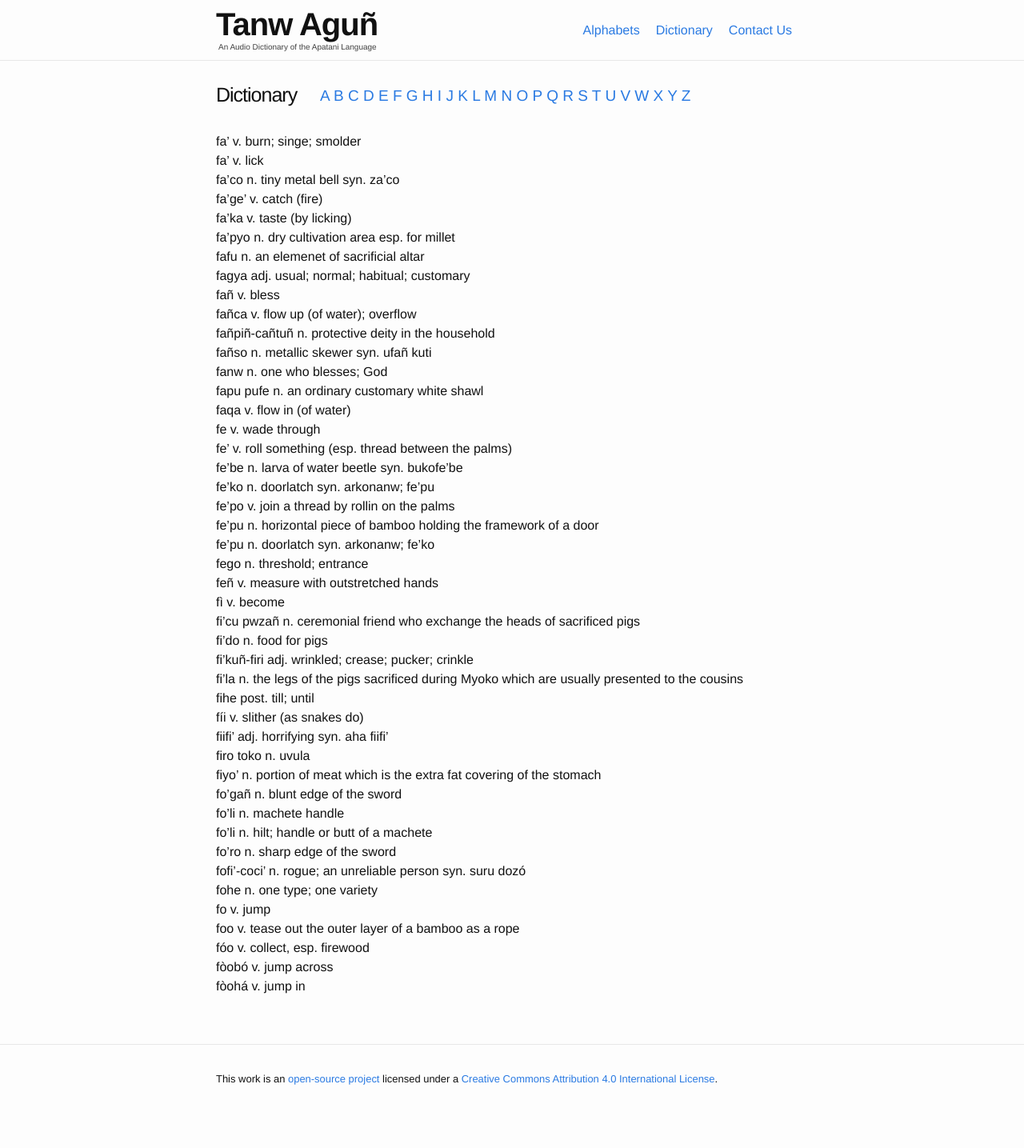
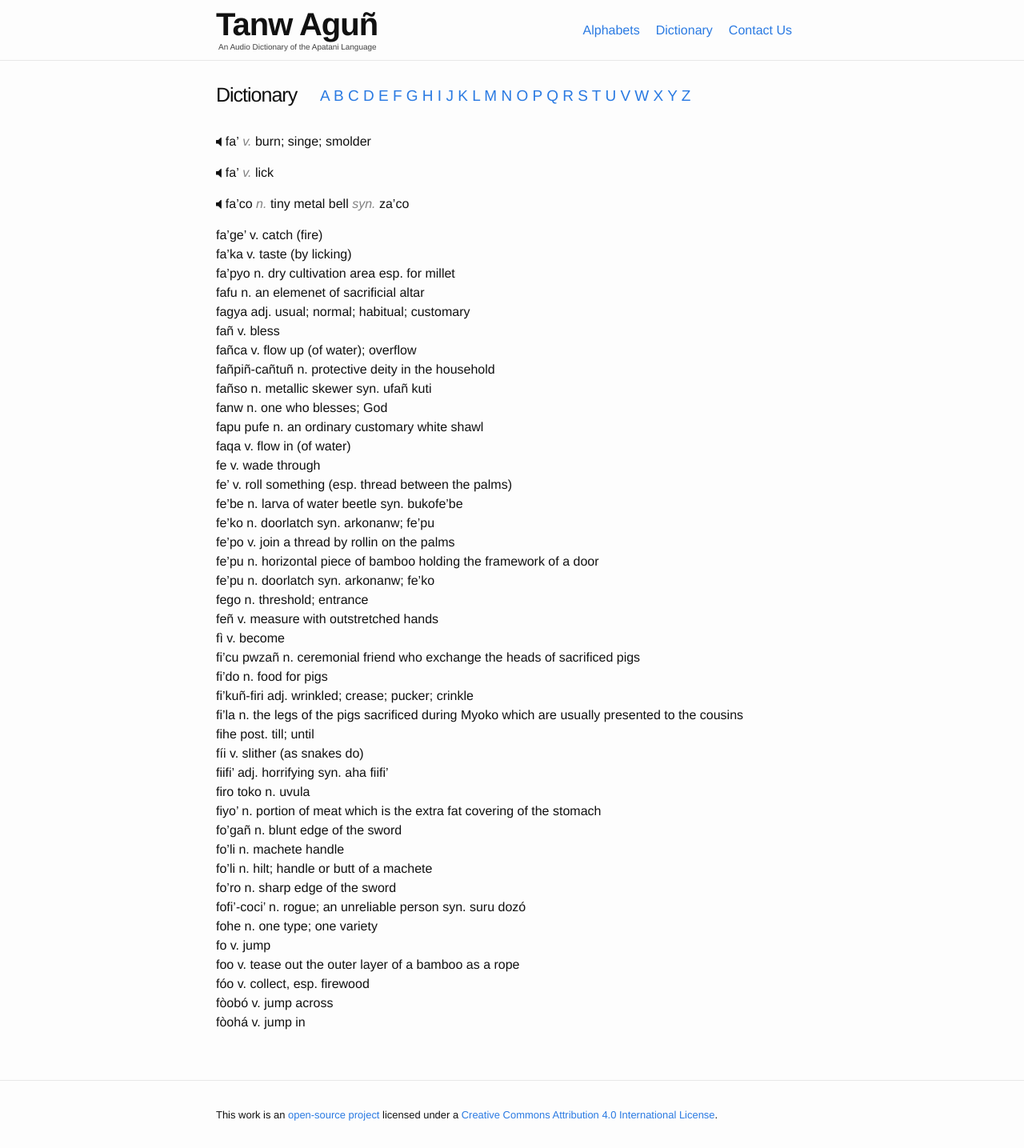
Before and after one commit to hacksparrow/language.apatani.org, a Jekyll site: the page built from dictionary/f.md, in a window 1280 px wide. Shown: the whole page at 80% size. Built offline with Jekyll 4.4.1, drawn with Linux system fonts in a browser that asks for light colours; nearby versions of some CDN libraries; before the commit the page ends 1390 px from its top, so only the background shows below that.

Commit message:
Update f.md

```diff
--- a/dictionary/f.md
+++ b/dictionary/f.md
@@ -3,9 +3,12 @@
 layout: dictionary
 ---
 
-fa' v.  burn; singe; smolder
-fa' v.  lick
-fa'co n.  tiny metal bell syn.  za'co
+__fa'__ _v._  burn; singe; smolder
+
+__fa'__ _v._  lick
+
+__fa'co__ _n._  tiny metal bell _syn._  za'co
+
 fa'ge'  v.  catch (fire)
 fa'ka v.  taste (by licking)
 fa'pyo  n.  dry cultivation area esp. for millet
```
